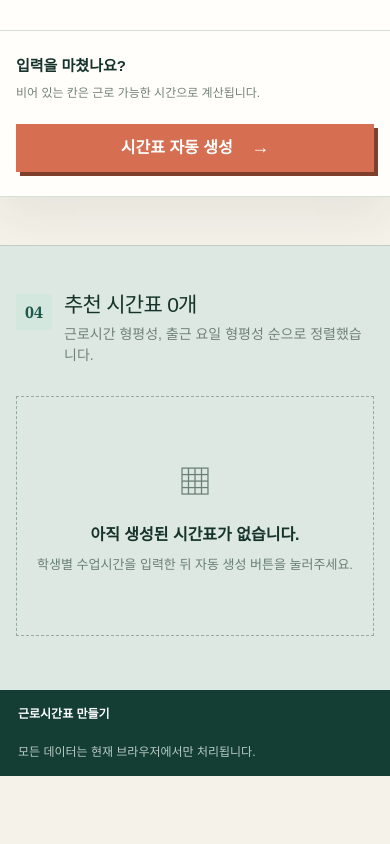
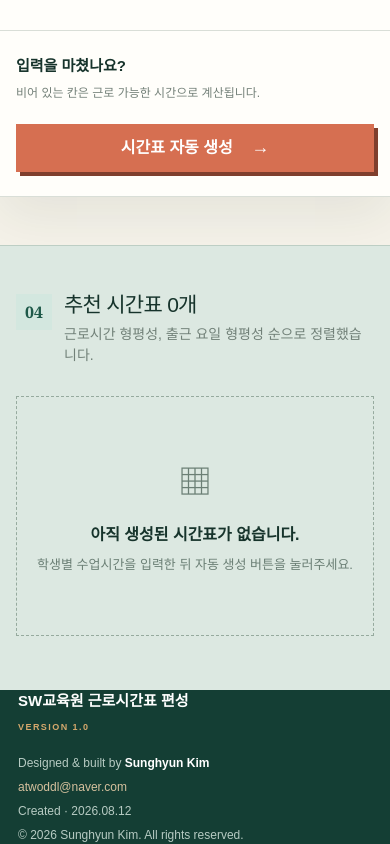
Before and after one commit to ssungcoding/IT_timetable, a React (Vite) app: page / in a window 390 px wide. Shown: the part 5769-6613 px from the top of the page. Before the commit the page ends 6545 px from the top, so only its background shows below. Built offline with nearby package versions, Linux system fonts and the light colour scheme.

Commit message:
Add creator details to footer

```diff
--- a/app/globals.css
+++ b/app/globals.css
@@ -786,8 +786,8 @@ button { color: inherit; }
 .summary-metrics strong { font-family: Georgia, serif; font-size: 20px; }
 
 footer {
-  min-height: 86px;
-  padding: 0 max(24px, calc((100vw - 1180px) / 2));
+  min-height: 116px;
+  padding: 24px max(24px, calc((100vw - 1180px) / 2));
   background: var(--green-dark);
   color: #b7cbc3;
   display: flex;
@@ -797,7 +797,13 @@ footer {
   font-size: 12px;
 }
 
-footer span:first-child { color: white; font-weight: 800; }
+.footer-brand { display: flex; flex-direction: column; gap: 8px; }
+.footer-brand strong { color: white; font-size: 15px; }
+.footer-brand span { color: #d6a96d; font-size: 9px; font-weight: 900; letter-spacing: 0.16em; }
+.footer-info { display: flex; flex-wrap: wrap; justify-content: flex-end; gap: 8px 18px; max-width: 680px; }
+.footer-info strong { color: white; }
+.footer-info a { color: #d6c19e; text-decoration: none; }
+.footer-info a:hover { color: white; text-decoration: underline; text-underline-offset: 3px; }
 
 @media (max-width: 850px) {
   .hero { grid-template-columns: 1fr; gap: 36px; padding-top: 52px; }
@@ -837,6 +843,8 @@ footer span:first-child { color: white; font-weight: 800; }
   .recognition-status { margin-left: 0; }
   .batch-drop-zone { align-items: flex-start; flex-wrap: wrap; }
   .batch-drop-copy { width: calc(100% - 58px); }
+  footer { align-items: flex-start; flex-direction: column; }
+  .footer-info { justify-content: flex-start; flex-direction: column; gap: 6px; }
   .batch-select-button { margin-left: 58px; }
   .editing-badge { display: none; }
   .legend-tip { display: none !important; }
--- a/app/page.tsx
+++ b/app/page.tsx
@@ -589,7 +589,7 @@ export default function Home() {
           <span className="brand-mark" aria-hidden="true">W</span>
           <span>근로시간표 만들기</span>
         </a>
-        <span className="topbar-note">월–일 · 30분 단위 · 1명 근무</span>
+        <span className="topbar-note">월–일 · 30분 단위</span>
       </header>
 
       <section className="hero" id="top">
@@ -1096,8 +1096,16 @@ export default function Home() {
       </section>
 
       <footer>
-        <span>근로시간표 만들기</span>
-        <span>모든 데이터는 현재 브라우저에서만 처리됩니다.</span>
+        <div className="footer-brand">
+          <strong>SW교육원 근로시간표 편성</strong>
+          <span>VERSION 1.0</span>
+        </div>
+        <div className="footer-info">
+          <span>Designed &amp; built by <strong>Sunghyun Kim</strong></span>
+          <a href="mailto:atwoddl@naver.com">atwoddl@naver.com</a>
+          <span>Created · 2026.08.12</span>
+          <span>© 2026 Sunghyun Kim. All rights reserved.</span>
+        </div>
       </footer>
     </main>
   );
```
